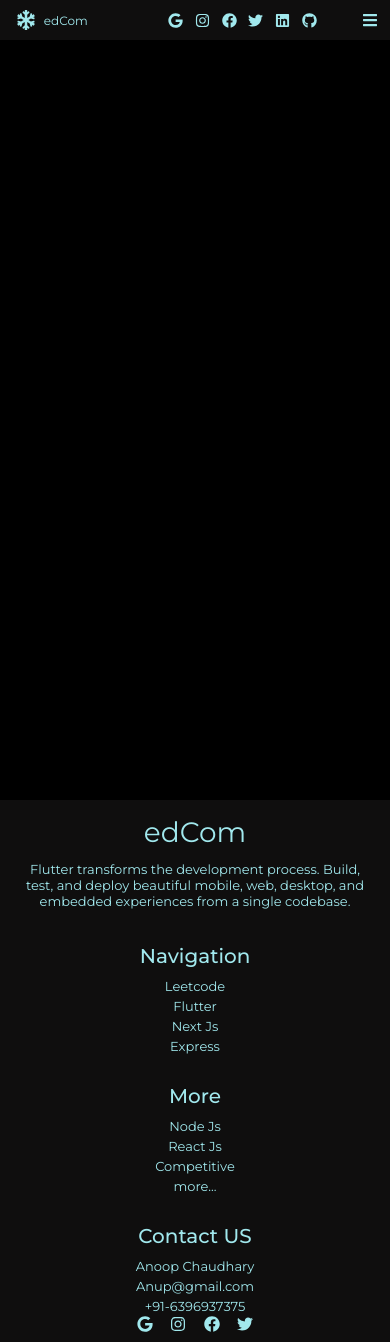
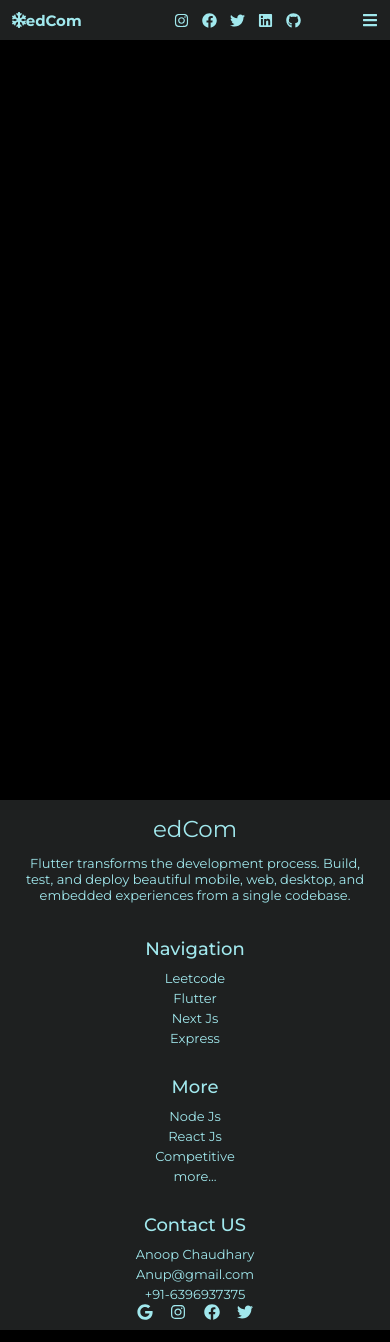
Before and after one commit to D1urga/edComFrontend, a Next.js app: page / in a window 390 px wide. Built offline with nearby package versions, Linux system fonts and the light colour scheme.

Commit message:
files changed

```diff
--- a/src/app/components/navbar.js
+++ b/src/app/components/navbar.js
@@ -72,7 +72,6 @@ export default function Navbar() {
         </li>
       </ul>
       <div className={styles.icon_list}>
-        <FaGoogle className={styles.logos} />
         <FaInstagram className={styles.logos} />
         <FaFacebook className={styles.logos} />
         <FaTwitter className={styles.logos} />
--- a/src/app/components/styles/Footer.module.css
+++ b/src/app/components/styles/Footer.module.css
@@ -1,7 +1,7 @@
 @media screen and (min-width: 900px) {
   .outer_div {
     display: flex;
-    background-color: #0f0e0e;
+    background-color: #1e2020;
     margin-top: 500px;
   }
   .div1,
@@ -54,7 +54,7 @@
 @media screen and (max-width: 900px) and (min-width: 520px) {
   .outer_div {
     display: grid;
-    background-color: #0f0e0e;
+    background-color: #1e2020;
     grid-template-columns: repeat(2, 1fr);
     margin-top: 800px;
   }
@@ -108,7 +108,7 @@
 @media screen and (max-width: 520px) {
   .outer_div {
     display: grid;
-    background-color: #0f0e0e;
+    background-color: #1e2020;
     grid-template-columns: repeat(1, 1fr);
     margin-top: 800px;
   }
@@ -127,7 +127,7 @@
   .heading {
     color: rgb(161, 232, 237);
     padding: 5px 0px;
-    font-size: 28px;
+    font-size: 23px;
   }
   .content {
     color: rgb(161, 232, 237);
@@ -138,7 +138,7 @@
   .div3 h4,
   .div4 h4 {
     color: rgb(161, 232, 237);
-    font-size: 20px;
+    font-size: 18px;
     font-weight: 500;
     padding: 8px 0;
   }
--- a/src/app/components/styles/Navbar.module.css
+++ b/src/app/components/styles/Navbar.module.css
@@ -2,8 +2,8 @@
   .outer_div {
     top: 0;
     width: 100%;
-    height: 5rem;
-    background-color: #0f0e0e;
+    height: 4rem;
+    background-color: #1e2020;
     display: flex;
     align-items: center;
     justify-content: space-around;
@@ -37,7 +37,7 @@
     font-size: 15px;
   }
   .icon_list {
-    width: 240px;
+    width: 200px;
     display: flex;
     align-items: center;
     justify-content: space-around;
@@ -56,25 +56,26 @@
     width: 100%;
     top: 0;
     height: 3rem;
-    background-color: #0f0e0e;
+    background-color: #1e2020;
     display: flex;
     align-items: center;
     justify-content: space-between;
     padding: 0px 3vw;
   }
   .icon {
-    width: 80px;
+    width: 75px;
     display: flex;
     align-items: center;
     justify-content: space-around;
   }
   .logo {
     color: rgb(161, 232, 237);
-    font-size: 22px;
+    font-size: 21px;
   }
   .icon p {
     color: rgb(161, 232, 237);
-    font-size: 13px;
+    font-size: 16px;
+    font-weight: bold;
   }
 
   .ul_list {
@@ -95,7 +96,7 @@
   }
   .ul_list li {
     color: rgb(161, 232, 237);
-    font-size: 12px;
+    font-size: 13px;
     display: flex;
     align-items: center;
     justify-content: center;
@@ -104,7 +105,7 @@
     width: 100%;
   }
   .icon_list {
-    width: 220px;
+    width: 190px;
     display: flex;
     align-items: center;
     justify-content: space-around;
@@ -125,25 +126,26 @@
     width: 100%;
     top: 0;
     height: 2.5rem;
-    background-color: #0f0e0e;
+    background-color: #1e2020;
     display: flex;
     align-items: center;
     justify-content: space-between;
     padding: 0px 3vw;
   }
   .icon {
-    width: 80px;
+    width: 70px;
     display: flex;
     align-items: center;
     justify-content: space-around;
   }
   .logo {
     color: rgb(161, 232, 237);
-    font-size: 20px;
+    font-size: 18px;
   }
   .icon p {
     color: rgb(161, 232, 237);
-    font-size: 12px;
+    font-size: 15px;
+    font-weight: bold;
   }
 
   .ul_list {
@@ -164,7 +166,7 @@
   }
   .ul_list li {
     color: rgb(161, 232, 237);
-    font-size: 11px;
+    font-size: 13px;
     display: flex;
     align-items: center;
     justify-content: center;
@@ -173,7 +175,7 @@
     width: 100%;
   }
   .icon_list {
-    width: 160px;
+    width: 140px;
     display: flex;
     align-items: center;
     justify-content: space-around;
--- a/src/app/globals.css
+++ b/src/app/globals.css
@@ -87,7 +87,7 @@ body {
 }
 
 body {
-  background-color: black;
+  background-color: rgb(0, 0, 0);
 }
 
 a {
```
